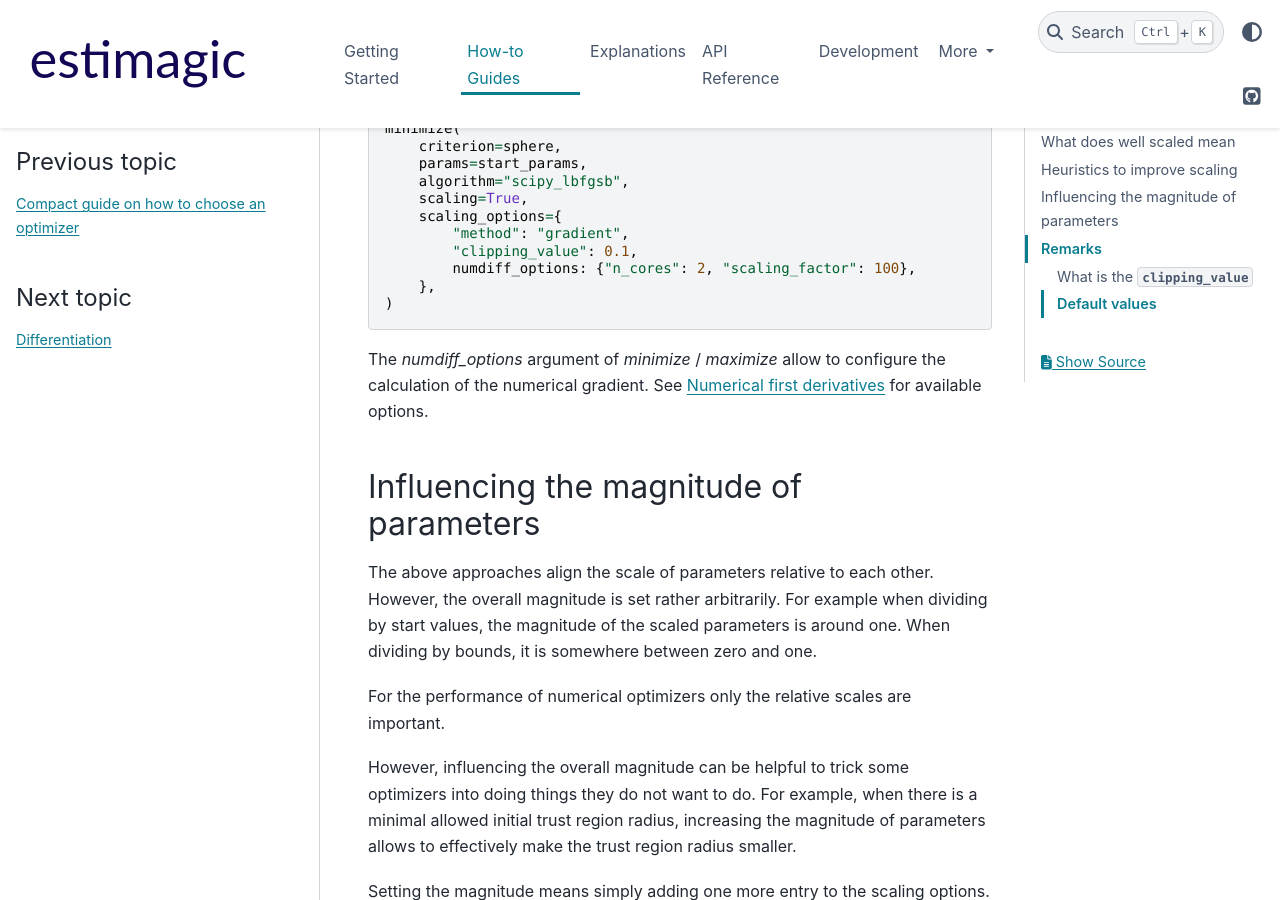
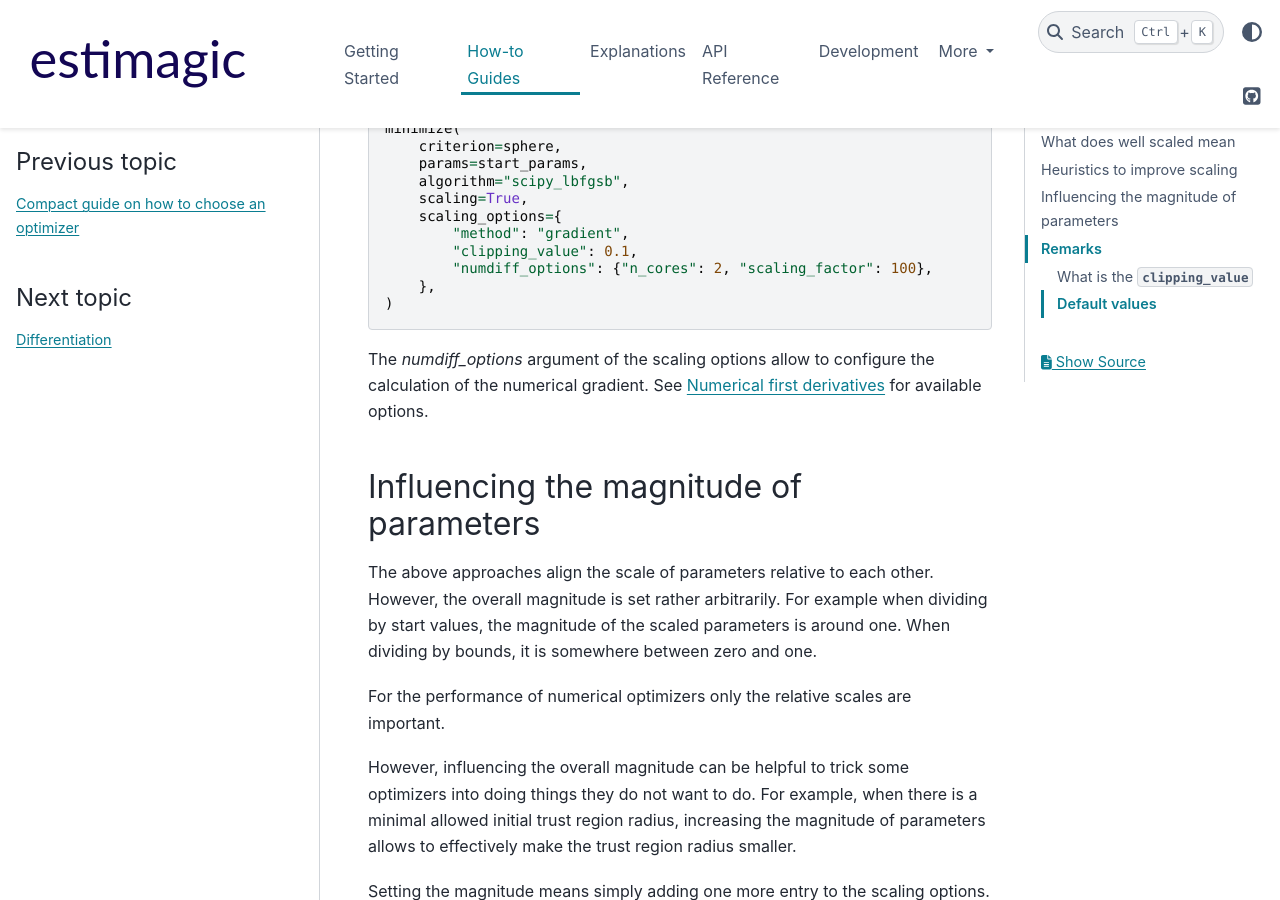
Before and after one commit to optimagic-dev/optimagic, a Sphinx documentation site: the page built from docs/source/how_to_guides/optimization/how_to_scale_optimization_problems.rst, in a window 1280 px wide and 900 px high, scrolled down 3406 px. Built offline with Sphinx 7.4.7 and the PyData theme 0.15.4, drawn with Linux system fonts in a browser that asks for light colours; pages that are not in the unit, such as notebooks, are missing from menus.

```diff
--- a/docs/source/how_to_guides/optimization/how_to_scale_optimization_problems.rst
+++ b/docs/source/how_to_guides/optimization/how_to_scale_optimization_problems.rst
@@ -162,13 +162,12 @@ by default). This is more robust for noisy or wiggly functions.
         scaling_options={
             "method": "gradient",
             "clipping_value": 0.1,
-            numdiff_options: {"n_cores": 2, "scaling_factor": 100},
+            "numdiff_options": {"n_cores": 2, "scaling_factor": 100},
         },
     )
 
-The `numdiff_options` argument of `minimize` / `maximize` allow to configure the
-calculation of the numerical gradient. See
-:ref:`first_derivative` for available options.
+The `numdiff_options` argument of the scaling options allow to configure the calculation
+of the numerical gradient. See :ref:`first_derivative` for available options.
 
 
 Influencing the magnitude of parameters
```
Also changed, not shown: docs/source/reference_guides/inference.rst (+5 -11 lines), 7 other files.
